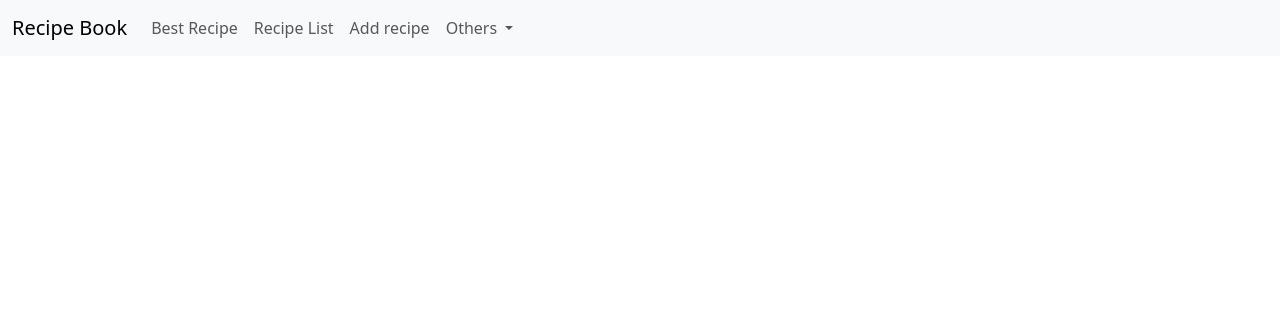
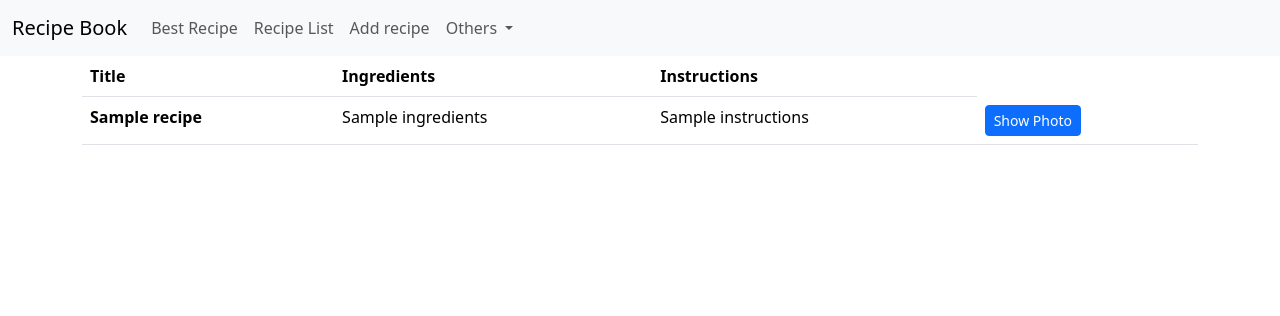
Before and after one commit to tojamvti/test_flask, a Flask app: template templates/best_recipe.html in a window 1280 px wide. Shown: the top 316 px of the page. Run offline with Flask 3, Linux system fonts and the light colour scheme; the template is opened without the code that fills it: most values are stand-ins (such as "Sample title", 1, 10 or a date in 2020).

Commit message:
added option to delete record from db

```diff
--- a/app.py
+++ b/app.py
@@ -1,4 +1,3 @@
-# app.py
 from flask import Flask, render_template, request, redirect, url_for, g
 from flask_wtf import FlaskForm
 from wtforms import StringField, TextAreaField, FileField
@@ -25,14 +24,6 @@ def close_db(error):
 
     if hasattr(g, 'sqlite_db'):
         g.sqlite_db.close()
-
-
-# Dummy data for recipes
-recipes = [
-    {"title": "Pasta", "ingredients": "Water, Salt, Pasta", "instructions": "Boil water, add salt, cook pasta.", "image_path": "123.jpg"},
-    {"title": "Salad", "ingredients": "Lettuce, Tomatoes, Cucumber", "instructions": "Chop vegetables, mix in a bowl.", "image_path": None},
-    {"title": "Pizza", "ingredients": "Flour, Water, Tomato Sauce, Pepperoni, Cheese", "instructions": "Mix flour with water, spread sauce and add toppings.", "image_path": None},
-]
 
 class RecipeForm(FlaskForm):
     title = StringField('Title', validators=[InputRequired("Enter recipe title")])
@@ -62,7 +53,6 @@ def add_recipe():
         ingredients = form.ingredients.data
         instructions = form.instructions.data
 
-        # Save the uploaded image
         image_path = None
         if form.image.data:
             image_path = save_image(form.image.data, title)
@@ -71,9 +61,6 @@ def add_recipe():
         sql_command = 'insert into recipies(title, ingredients, instructions) values(?, ?, ?)'
         db.execute(sql_command, [title, ingredients, instructions])
         db.commit()
-
-        #new_recipe = {"title": title, "ingredients": ingredients, "instructions": instructions, "image_path": image_path}
-        #recipes.append(new_recipe)
 
         return redirect(url_for('recipe_list'))
 
@@ -101,5 +88,16 @@ def about():
 def faq():
     return render_template('faq.html', active_menu='other')
 
+@app.route('/recipe_delete/<int:recipe_id>')
+def recipe_delete(recipe_id):
+
+    db = get_db()
+    sql_command = 'delete from recipies where id = ?;'
+    db.execute(sql_command, [recipe_id])
+    db.commit()
+
+    return redirect(url_for('recipe_list'))
+
+
 if __name__ == '__main__':
     app.run(debug=True)
--- a/templates/best_recipe.html
+++ b/templates/best_recipe.html
@@ -5,5 +5,27 @@
 {% endblock %}
 
 {% block content %}
-
+<div class="container">
+    <table class="table">
+        <thead>
+            <tr>
+                <th scope="col">Title</th>
+                <th scope="col">Ingredients</th>
+                <th scope="col">Instructions</th>
+            </tr>
+        </thead>
+        <tbody>
+            {% for recipe in recipies %}
+            <tr>
+                <th scope="row">{{ recipe.title }}</th>
+                <td>{{ recipe.ingredients }}</td>
+                <td>{{ recipe.instructions }}</td>
+                <td>
+                    <a href="#" class="btn btn-primary btn-sm" role="button">Show Photo</a>
+                </td>
+            </tr>
+            {% endfor %}
+        </tbody>
+    </table>
+</div>
 {% endblock %}
--- a/templates/recipe_list.html
+++ b/templates/recipe_list.html
@@ -25,7 +25,7 @@
                 <td>
                     <a href="#" class="btn btn-primary btn-sm" role="button">Show Photo</a>
                     <a href="#" class="btn btn-success btn-sm" role="button">Edit</a>
-                    <a href="#" class="btn btn-danger btn-sm" role="button">Delete</a>
+                    <a href="{{ url_for('recipe_delete', recipe_id = recipe.id) }}" class="btn btn-danger btn-sm" role="button">Delete</a>
                 </td>
             </tr>
             {% endfor %}
```
Also changed, not shown: data/recipies.db.
